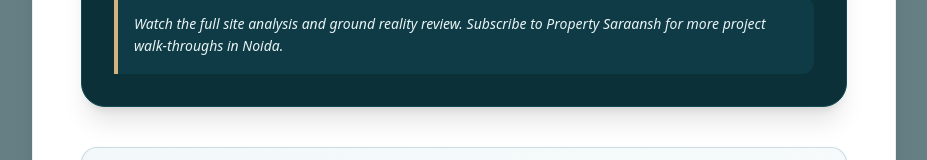
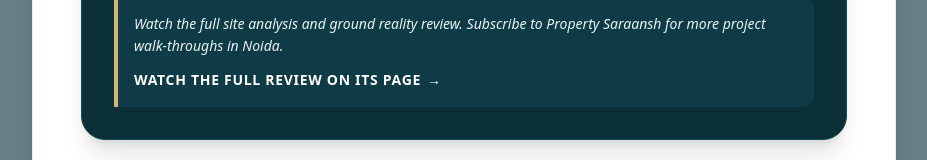
Before and after one commit to beekoli/Property-Saraansh-Web, a Next.js app: page /blog/is-commercial-real-estate-in-noida-a-good-investment in a window 1280 px wide. Shown: the part 1039-1199 px from the top of the page, without its empty margins (176-1103 px from the left). Built offline with nearby package versions, Linux system fonts and the light colour scheme; no server answers; a web font is replaced by a local one.

Commit message:
Update page.tsx

```diff
--- a/src/app/blog/[slug]/page.tsx
+++ b/src/app/blog/[slug]/page.tsx
@@ -57,16 +57,9 @@
   const allBlogs = await getLatestBlogs(4);
   const relatedBlogs = allBlogs.filter(b => b.slug !== slug).slice(0, 3);
 
-  // Dynamically resolve video ID from post ACF field, falling back to slug-based or a signature review video
+  // Dynamically resolve video ID from post ACF field, falling back to CRC Peridona review
   const acfVideoId = blog.ps_video_id || blog.acf?.video_id;
-  let relatedVideoId = acfVideoId || "e-WJp9zY7o8"; // Premium default video
-  if (!acfVideoId) {
-    if (slug.includes('commercial')) {
-      relatedVideoId = "video-7"; // Sector 129 commercial
-    } else if (slug.includes('residential') || slug.includes('eldeco')) {
-      relatedVideoId = "e-WJp9zY7o8"; // Eldeco 7 Peaks
-    }
-  }
+  const relatedVideoId = acfVideoId || "pAs9OoMvjQE"; // CRC Peridona — confirmed available fallback
 
   // Resolve the canonical watch page for the embedded video (if it exists in
   // our video library) so we can add an internal link to its canonical home.
@@ -232,7 +225,6 @@
                 dangerouslySetInnerHTML={{ __html: blog.content.rendered }}
               />
 
-
               {/* Author Bio Card (End of Article) */}
               <div className="bg-brand-pale/30 border border-brand-light/10 rounded-2xl p-6 md:p-8 flex flex-col sm:flex-row items-center gap-6 mt-16 shadow-inner">
                 <div className="w-20 h-20 md:w-24 md:h-24 rounded-full overflow-hidden border-2 border-brand-accent shrink-0 shadow-md">
```
Lines whose indentation alone changed are shown as unchanged.
